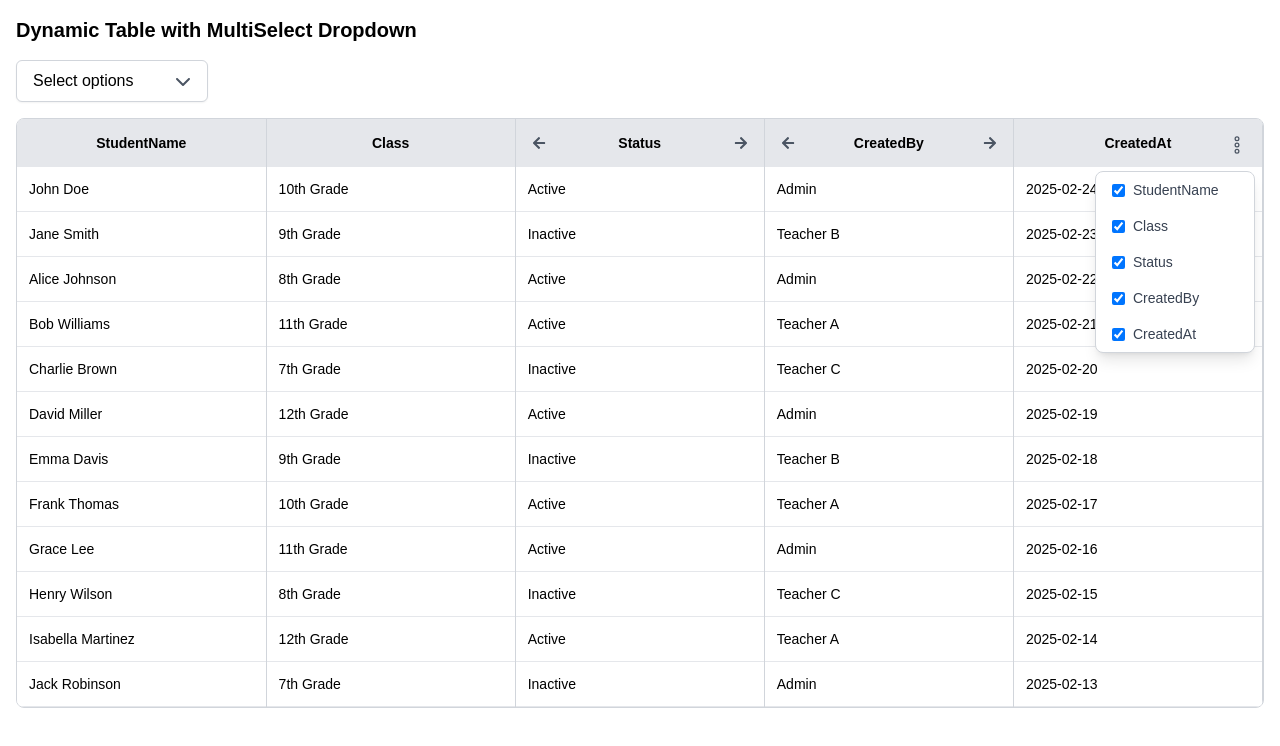
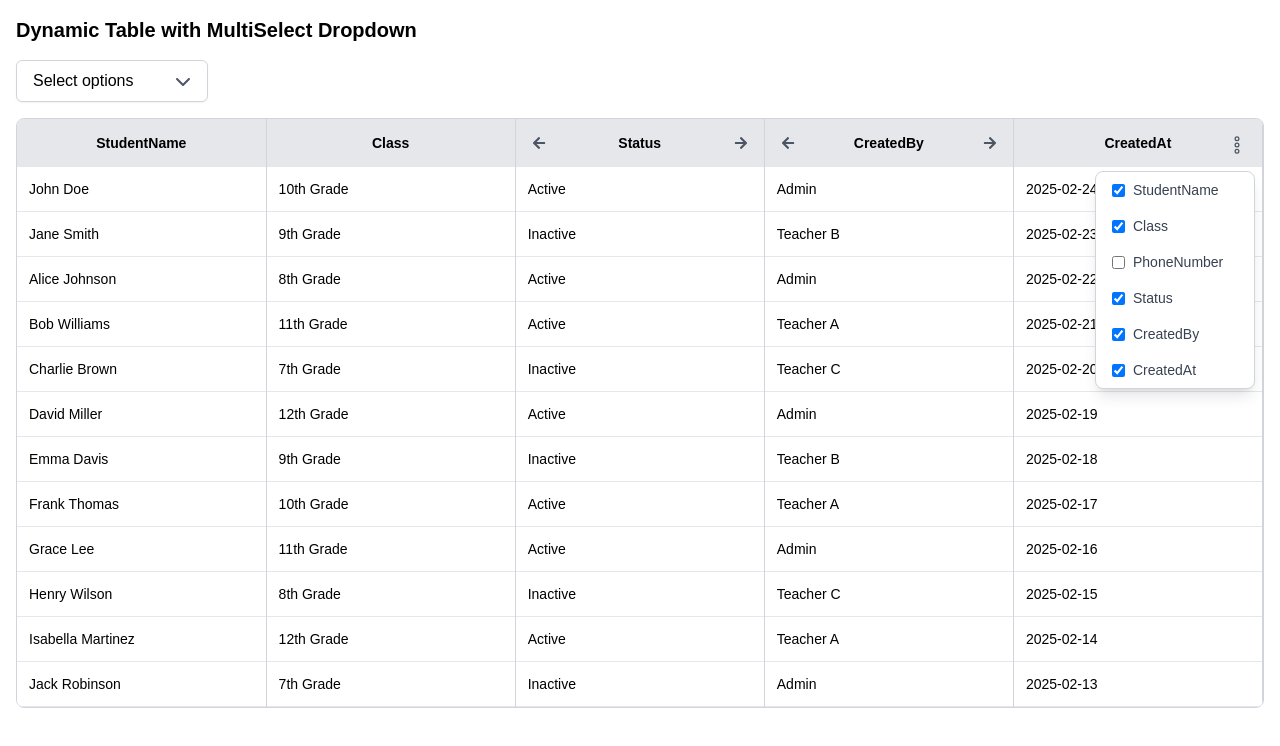
Before and after one commit to ashish2445/intelliclick-frontend-CRM, a Next.js app: page / in a window 1280 px wide. Both pictures are taken after a click on the button 1237 px from the left and 145 px from the top of the page. Shown: the top 746 px of the page. Built offline with nearby package versions, Linux system fonts and the light colour scheme.

Commit message:
fixed display or hide functionality of columns

```diff
--- a/src/components/DynamicTable copy.tsx
+++ b/src/components/DynamicTable copy.tsx
@@ -667,13 +667,13 @@ const fixedEndColumn = "CreatedAt";
 
 const DynamicTable2: React.FC<TableProps> = ({ data, columns }) => {
   const [displayColumns, setDisplayColumns] = useState<string[]>(columns); // Controls visibility
-  const [columnOrder, setColumnOrder] = useState<string[]>(columns); // Controls column order
+  const [columnOrder, setColumnOrder] = useState<string[]>(Array.from(new Set(data.flatMap((row) => Object.keys(row))))); // Controls column order
   const [dropdownOpen, setDropdownOpen] = useState(false);
   const dropdownRef = useRef<HTMLDivElement | null>(null);
 
   useEffect(() => {
     setDisplayColumns(columns);
-    setColumnOrder(columns);
+    // setColumnOrder(columns);
   }, [columns]);
 
   const handleCheckboxChange = (key: string) => {
@@ -681,6 +681,11 @@ const DynamicTable2: React.FC<TableProps> = ({ data, columns }) => {
       prev.includes(key) ? prev.filter((k) => k !== key) : [...prev, key]
     );
   };
+
+  const allKeys = Array.from(new Set(data.flatMap((row) => Object.keys(row)))); // Get all keys from data
+
+  console.log("dispcols",displayColumns);
+
 
   const moveColumn = useCallback((index: number, direction: "left" | "right") => {
     setColumnOrder((prevColumns) => {
@@ -734,7 +739,7 @@ const DynamicTable2: React.FC<TableProps> = ({ data, columns }) => {
         {dropdownOpen && (
           <div className="absolute right-0 mt-2 w-40 bg-white border border-gray-300 rounded-lg shadow-lg z-40">
             <ul className="text-sm text-gray-700">
-              {columns.map((key) => (
+              {allKeys.map((key) => (
                 <li
                   key={key}
                   className="px-4 py-2 hover:bg-gray-100 cursor-pointer flex items-center gap-2"
```
